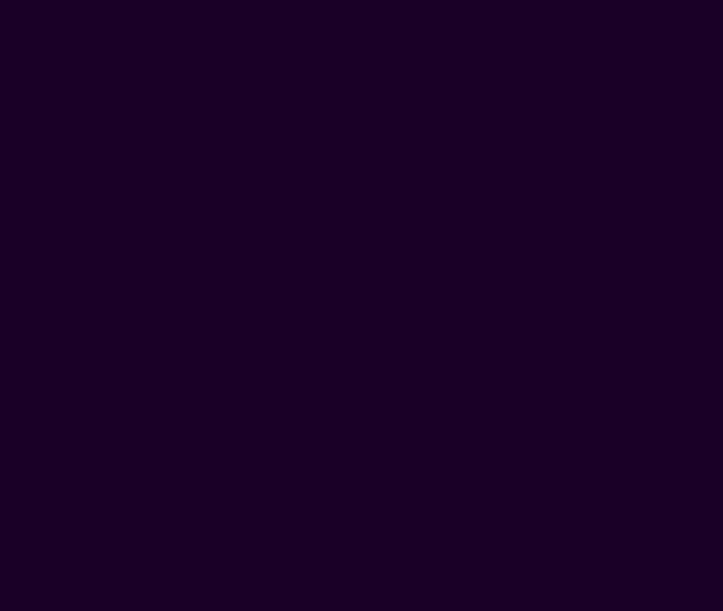
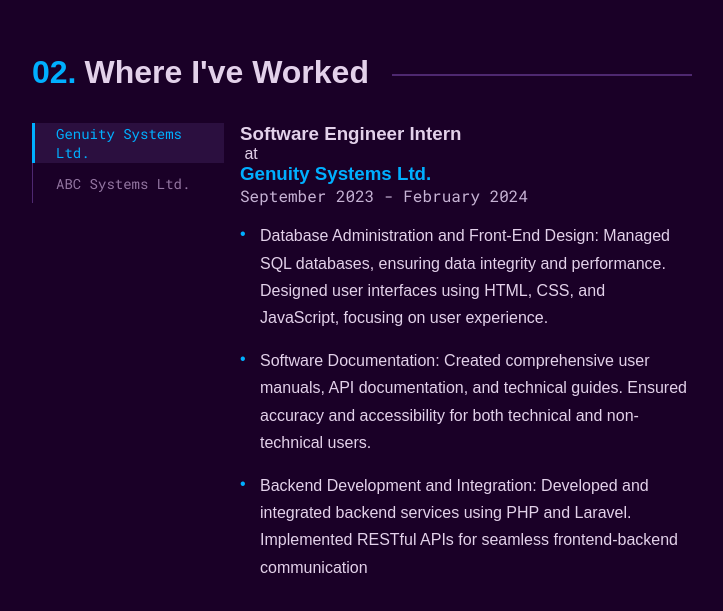
Before and after one commit to ishmumr7/portfolio, a Next.js app: page / in a window 1280 px wide. Shown: the part 1763-2374 px from the top of the page, without its empty margins (288-1011 px from the left). Before the commit the page ends 1817 px from the top, so only its background shows below. Built offline with nearby package versions, Linux system fonts and the light colour scheme.

Commit message:
Add experience section

```diff
--- a/src/app/page.tsx
+++ b/src/app/page.tsx
@@ -3,6 +3,7 @@
 import Navbar from "@/sections/Navbar";
 import Hero from "@/sections/Hero";
 import About from "@/sections/About";
+import Experience from "@/sections/Experience";
 
 export default function Home() {
 	return (
@@ -13,6 +14,7 @@
 			<main>
 				<Hero />
         <About />
+				<Experience />
 			</main>
 		</div>
 	);
--- /dev/null
+++ b/src/scss/sections/_experience.scss
@@ -0,0 +1,122 @@
+.experience {
+  margin: 15rem auto;
+  max-width: 700px;
+  .title {
+    font-family: var(--raleway);
+    color: var(--light-mauve);
+    position: relative;
+    h2 {
+      margin-bottom: 2rem;
+      font-size: var(--tx2large);
+      font-weight: 700&;
+      &::before {
+        counter-increment: title;
+        content: "0" counter(title) ".";
+        margin-right: 0.5rem;
+        color: var(--theme-color);
+      }
+      &::after {
+        content: "";
+        display: block;
+        position: absolute;
+        top: 20px;
+        width: 300px;
+        background-color: var(--light-plum);
+        height: 2px;
+        margin-left: 360px;
+      }
+    }
+  }
+  .container {
+    display: grid;
+    grid-template-columns: 30% 70%;
+    gap: 1rem;
+    .exp-slider {
+      list-style-type: none;
+      position: relative;
+      height: max-content;
+      .underline {
+        background-color: var(--theme-color);
+        position: absolute;
+        left: -0.5px;
+        top: 0;
+        height: 2.5rem;
+        width: 3px;
+        transition: 0.3s ease-in-out;
+      }
+      &::before {
+        position: absolute;
+        left: 0px;
+        content: "";
+        height: 100%;
+        width: 1px;
+        background-color: var(--light-plum);
+      }
+      &-item {
+        height: 2.5rem;
+        padding: 0 1.5rem;
+        display: flex;
+        vertical-align: middle;
+        cursor: pointer;
+        width: 100%;
+        transition: 0.3s ease-in-out;
+        span {
+          display: flex;
+          justify-content: center;
+          align-items: center;
+          color: var(--dark-mauve);
+          font-size: var(--tsm1);
+        }
+        &:hover {
+          background-color: var(--dark-plum);
+          span {
+            color: var(--theme-color);
+          }
+        }
+      }
+      &-item-selected {
+        background-color: var(--dark-plum);
+        span {
+          color: var(--theme-color);
+        }
+      }
+    }
+    .exp-details {
+      height: 40vh;
+      &-position {
+      font-family: var(--raleway);
+        color: var(--light-mauve);
+        &-company {
+          color: var(--theme-color);
+        }
+      }
+      &-range {
+        color: var(--mauve);
+      }
+      &-list {
+        list-style-type: none;
+        display: flex;
+        flex-direction: column;
+        gap: 1rem;
+        margin-top: 1rem;
+        padding-left: 20px;
+        &-item {
+          position: relative;
+          line-height: 1.7rem;
+          font-weight: 500;
+          color: var(--light-mauve);
+          font-size: var(--tbase);
+          font-family: var(--raleway);
+          &::before {
+            content: "•";
+            position: absolute;
+            left: -20px;
+            top: 6px;
+            color: var(--theme-color);
+            line-height: 12px;
+          }
+        }
+      }
+    }
+  }
+}
--- a/src/scss/sections/index.scss
+++ b/src/scss/sections/index.scss
@@ -2,3 +2,4 @@
 @import "hero";
 @import "main";
 @import "about";
+@import "experience"
--- /dev/null
+++ b/src/sections/Experience.tsx
@@ -0,0 +1,93 @@
+"use client";
+import Link from "next/link";
+import React, { useEffect, useState } from "react";
+
+const Experience = () => {
+	const [selected, setSelected] = useState(0);
+
+  useEffect(() => {
+    const transformSelected = () => {
+      const underline = document.querySelector<HTMLElement>(".underline");
+      underline!.style.top = `${selected * 2.5}rem`;
+    };
+    transformSelected();
+  }, [selected])
+
+	const experiences = [
+		{
+			name: "Genuity Systems Ltd.",
+			role: "Software Engineer Intern",
+			url: "https://www.genuitysystems.com/",
+			start: "September 2023",
+			end: "February 2024",
+			description: [
+				"Database Administration and Front-End Design: Managed SQL databases, ensuring data integrity and performance. Designed user interfaces using HTML, CSS, and JavaScript, focusing on user experience.",
+				"Software Documentation: Created comprehensive user manuals, API documentation, and technical guides. Ensured accuracy and accessibility for both technical and non-technical users.",
+				"Backend Development and Integration: Developed and integrated backend services using PHP and Laravel. Implemented RESTful APIs for seamless frontend-backend communication",
+			],
+		},
+    //One more test experience
+		{
+			name: "ABC Systems Ltd.",
+			role: "Full-Stack Developer Intern",
+			url: "https://www.genuitysystems.com/",
+			start: "September 2023",
+			end: "February 2024",
+			description: [
+				"Lorem ipsum dolor sit, amet consectetur adipisicing elit. Doloremque fugiat, molestias commodi libero nostrum quidem nobis eligendi sapiente in quia similique ducimus quod quo sunt consequatur praesentium sit sequi architecto.",
+				"Software Documentation: Created comprehensive user manuals, API documentation, and technical guides. Ensured accuracy and accessibility for both technical and non-technical users.",
+				"Backend Development and Integration: Developed and integrated backend services using PHP and Laravel. Implemented RESTful APIs for seamless frontend-backend communication",
+			],
+		},
+	];
+
+	return (
+		<div className="experience" id="experience">
+			<div className="title">
+				<h2>Where I&apos;ve Worked</h2>
+			</div>
+
+			<div className="container">
+				<ul className="exp-slider">
+					<div className="underline"></div>
+					{experiences.map((experience, index) => (
+						<li
+							key={index}
+							className={`exp-slider-item ${
+								index === selected && "exp-slider-item-selected"
+							}`}
+							onClick={() => setSelected(index)}
+						>
+							<span>{experience.name}</span>
+						</li>
+					))}
+				</ul>
+				<div className="exp-details">
+					<div className="exp-details-position">
+						<div className="exp-details-position-container">
+							<h3>{experiences[selected].role}</h3>
+							<span>&nbsp;at&nbsp;</span>
+							<h3 className="exp-details-position-container-company">
+								<Link href={experiences[selected].url} className="link">
+									{experiences[selected].name}
+								</Link>
+							</h3>
+						</div>
+					</div>
+					<p className="exp-details-range">
+						{experiences[selected].start} - {experiences[selected].end}
+					</p>
+					<ul className="exp-details-list">
+						{experiences[selected].description.map((item, index) => (
+							<li className="exp-details-list-item" key={index}>
+								{item}
+							</li>
+						))}
+					</ul>
+				</div>
+			</div>
+		</div>
+	);
+};
+
+export default Experience;
```
